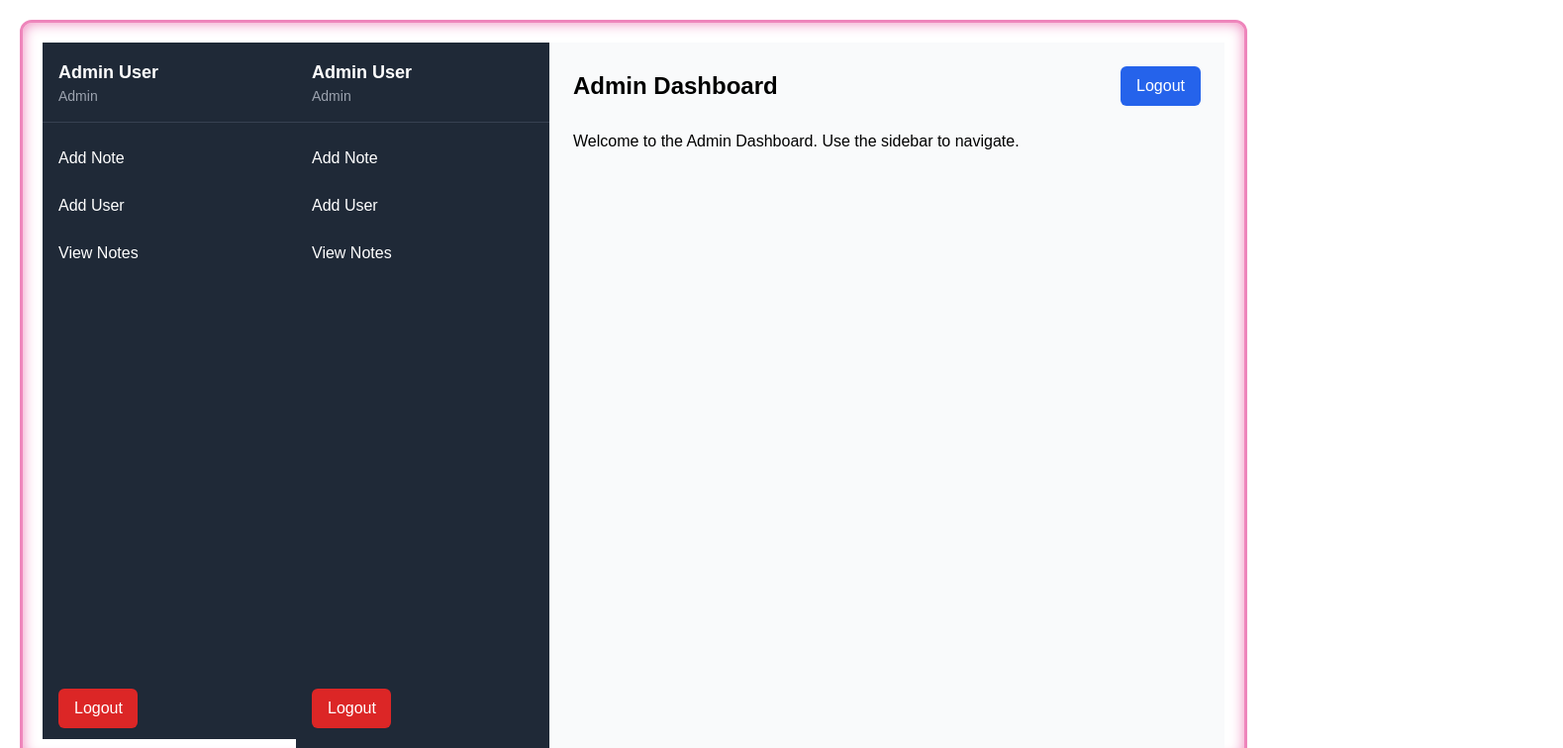
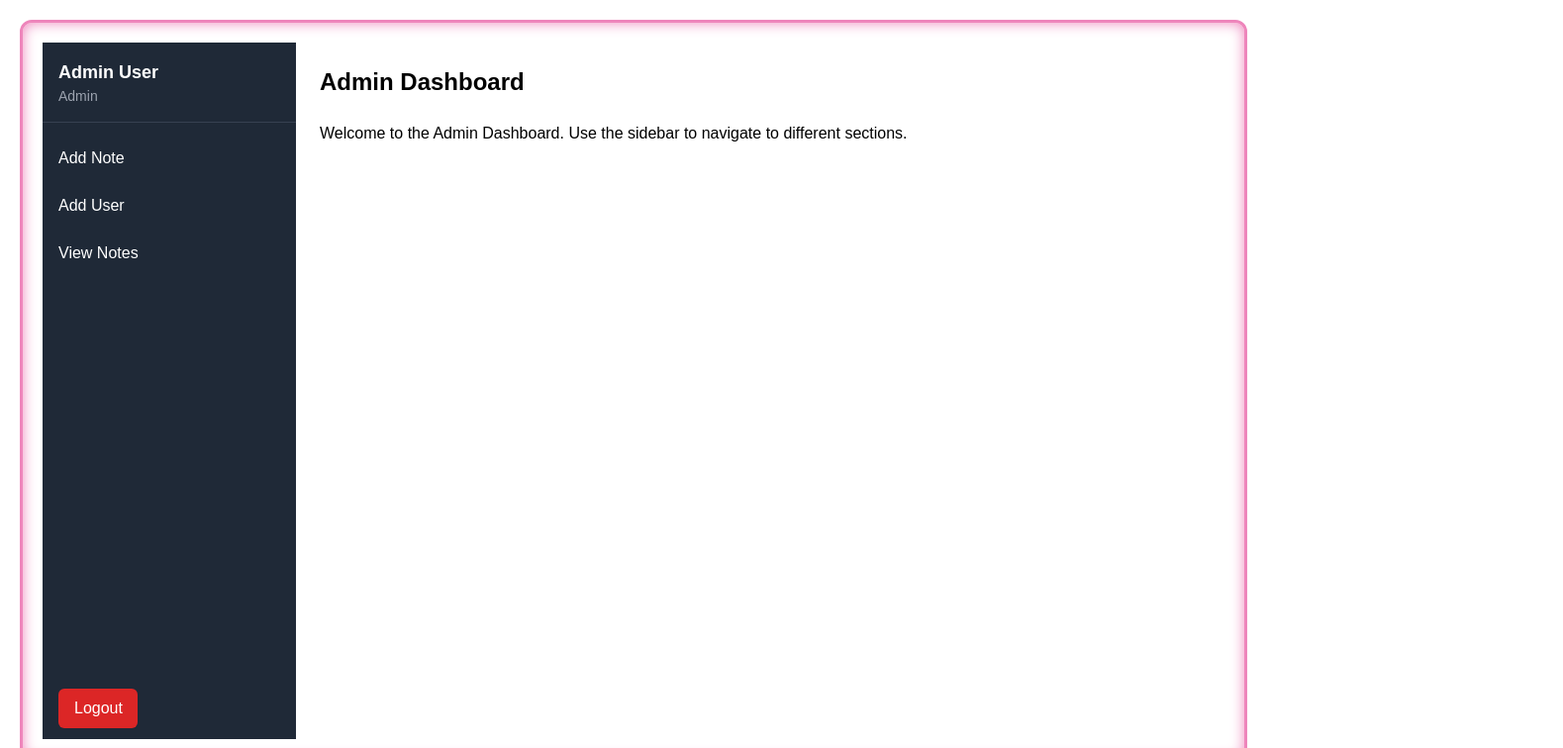
Before and after one commit to Soumyadipmaity1/k-prep, a Next.js app: page /admin in a window 1280 px wide. Shown: the top 756 px of the page at 99% size, 1579 px wide, since content can reach past the window. Built offline with nearby package versions, Linux system fonts and the light colour scheme; a web font is replaced by a local one.

Commit message:
Refactor AdminDashboard component: Update layout and remove logout functionality

```diff
--- a/src/app/admin/page.tsx
+++ b/src/app/admin/page.tsx
@@ -2,46 +2,22 @@
 
 import React from "react";
 import { useRouter } from "next/navigation";
-import AdminSidebar from "@/components/Menubar/AdminSidebar/AdminSidebar";
 
 const AdminDashboard = () => {
   const router = useRouter();
 
-  // Logout handler function
-  const handleLogout = async () => {
-    try {
-      const res = await fetch("/api/auth/log-out", { method: "GET" });
-      if (res.status === 200) {
-        router.replace("/login"); // Redirect to login page on successful logout
-      } else {
-        console.error("Failed to log out");
-      }
-    } catch (error) {
-      console.error("Logout Error:", error);
-    }
-  };
+
 
   return (
-    <div className="flex h-screen">
-      {/* Sidebar */}
-      <AdminSidebar />
-
-      {/* Main Content Area */}
-      <div className="flex-1 p-6 bg-gray-50">
+    <div className="flex ">
+      <div className="flex-1 p-6 ">
         <div className="flex items-center justify-between">
           <h1 className="text-2xl font-semibold">Admin Dashboard</h1>
-          <button
-            onClick={handleLogout}
-            className="px-4 py-2 text-white bg-blue-600 rounded-md hover:bg-blue-700"
-          >
-            Logout
-          </button>
+
         </div>
 
-        {/* Dashboard Content */}
         <div className="mt-6">
-          <p>Welcome to the Admin Dashboard. Use the sidebar to navigate.</p>
-          {/* Add additional dashboard components here */}
+          <p>Welcome to the Admin Dashboard. Use the sidebar to navigate to different sections.</p>
         </div>
       </div>
     </div>
```
